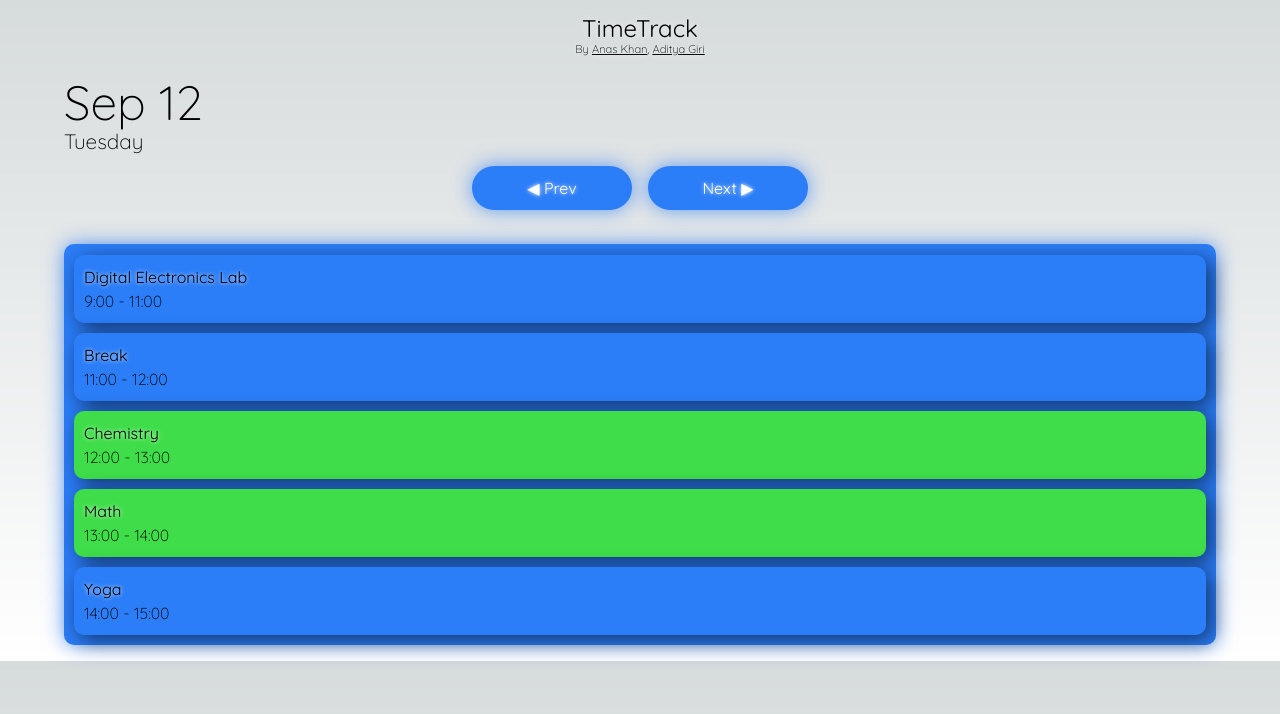
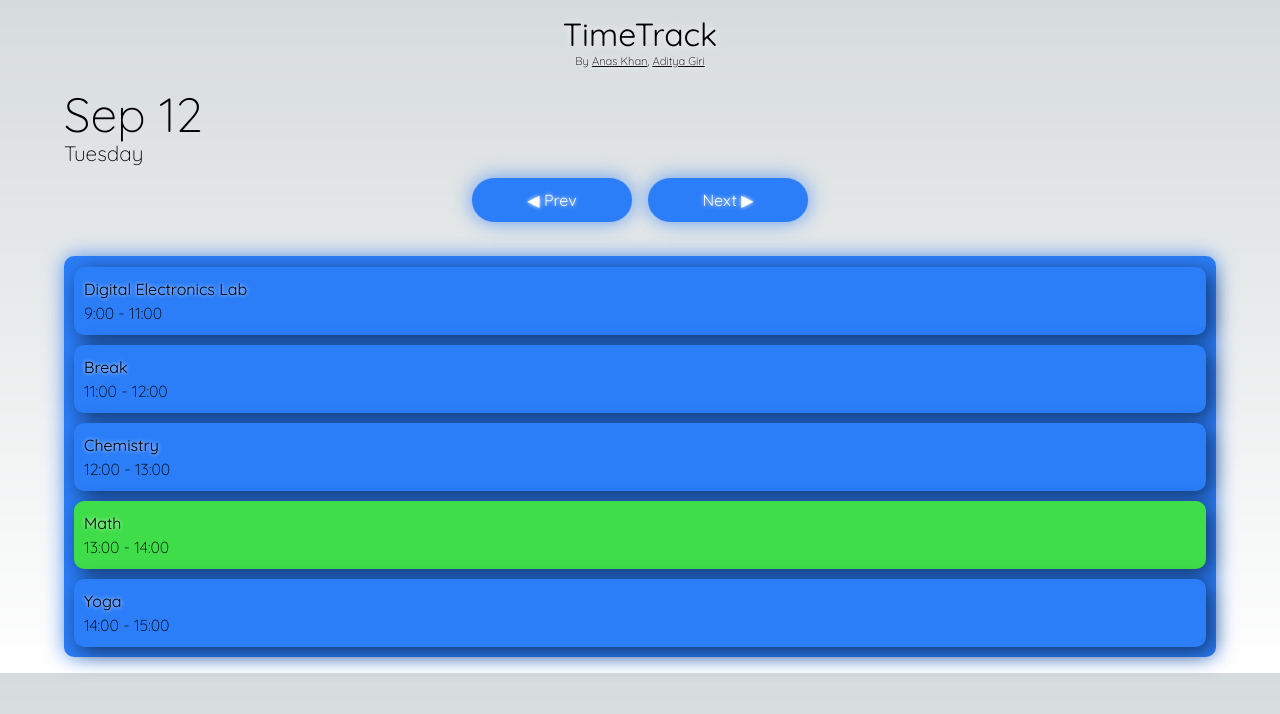
Before and after one commit to Xyncross1111/timetrack, a Next.js app: page / in a window 1280 px wide. Shown: the top 714 px of the page. Built offline with nearby package versions, Linux system fonts and the light colour scheme.

Commit message:
add functionality to switch date with schedule

```diff
--- a/app/class/class.tsx
+++ b/app/class/class.tsx
@@ -6,19 +6,28 @@ interface classProps {
     name: string;
     timeStart: string;
     timeEnd: string;
+
+    date: Date;
 }
 const Class: FC<classProps> = (props: classProps) => {
 
     let className = `class - ${props.key} classes`;
 
-    const time = new Date();
-    const hour = time.getHours();
+    const date = new Date();
+    let hour = date.getHours();
+    const min = date.getMinutes();
 
-    if(hour >= parseInt(props.timeStart) && hour <= parseInt(props.timeEnd)) {
+    hour += min / 60;
+
+    const timeStart = parseInt(props.timeStart);
+    const timeEnd = parseInt(props.timeEnd);
+
+    if(hour >= timeStart && hour < timeEnd && props.date.getDate() === date.getDate()) {
         className += " active";
     }
     return (
         <div className={className}>
+            {/*<p>start: {parseInt(props.timeStart)} curr: {hour} end: {parseInt(props.timeEnd)}</p>*/}
             <h2>{props.name}</h2>
             <p>{props.timeStart} - {props.timeEnd}</p>
         </div>
--- a/app/datetime/datetime.tsx
+++ b/app/datetime/datetime.tsx
@@ -1,7 +1,11 @@
 import "./datetime.css"
+import {FC} from "react";
 
-const Datetime = () => {
-    const date = new Date();
+interface datetimeProps {
+    date: Date;
+}
+const Datetime:FC<datetimeProps> = (props: datetimeProps) => {
+    const date = props.date;
 
     const month = date.toLocaleDateString('en-us', { month: "short" });
     const day = date.toLocaleDateString('en-us', { weekday: "long" });
--- a/app/globals.css
+++ b/app/globals.css
@@ -22,6 +22,10 @@ h1{
   font-size: 1.5rem;
   font-family: QuicksandRegular, "Roboto Light", sans-serif;
   text-shadow: 0px 0px 10px #ffffff;
+}
+
+.title {
+  font-size: 2rem;
 }
 
 .info {
--- a/app/page.tsx
+++ b/app/page.tsx
@@ -7,48 +7,55 @@ import data from "../db/classlist.json";
 
 export default function Home() {
 
-    const date = new Date();
-    const [day, setDay] = useState(date.getDay())
+    let currDate: Date = new Date();
 
-    const classList = data[day].classes;
+    const [date, setDate] = useState(currDate);
+    const [weekDay, setWeekDay] = useState(currDate.getDay())
+
+    const classList = data[weekDay];
     const [classes, setClasses] = useState(classList);
 
     const getClasses = (day: number) => {
-        const classList = data[day].classes;
+        const classList = data[day];
         setClasses(classList);
     }
 
     const handleNext = () => {
 
-        let currDay = day
+        date.setDate(date.getDate() + 1);
 
-        if(day === 6) currDay = 0;
+        let currDay = weekDay
+
+        if(weekDay === 6) currDay = 0;
         else currDay++;
         getClasses(currDay);
 
-        setDay(currDay);
+        setWeekDay(currDay);
     }
 
     const handlePrev = () => {
 
-        let currDay = day;
+        // @ts-ignore
+        date.setDate(date.getDate() - 1);
 
-        if(day === 0) currDay = 6;
+        let currDay = weekDay;
+
+        if(weekDay === 0) currDay = 6;
         else currDay--;
         getClasses(currDay);
 
-        setDay(currDay);
+        setWeekDay(currDay);
     }
 
 
 
     return (
       <>
-          <h1>TimeTrack</h1>
+          <h1 className={"title"}>TimeTrack</h1>
           <h2 className={"info"}>By <a href="https://www.linkedin.com/in/anasmkhan/" target="_blank">Anas Khan</a>, <a href="https://www.linkedin.com/in/adityagiri3600/" target="_blank">Aditya Giri</a></h2>
-          <Datetime/>
+          <Datetime date={date}/>
           <Navigate handlePrev={handlePrev} handleNext={handleNext} />
-          <Schedule classes={classes} />
+          <Schedule classes={classes.classes} day={classes.day} date={date} />
       </>
   )
 }
--- a/app/schedule/schedule.tsx
+++ b/app/schedule/schedule.tsx
@@ -1,17 +1,24 @@
 import Class from "@/app/class/class";
 import "./schedule.css";
+import {FC} from "react";
 
-const Schedule = (props: any) => {
+
+interface scheduleProps {
+    classes: any;
+    day: string;
+    date: Date;
+}
+const Schedule: FC<scheduleProps> = (props: scheduleProps) => {
 
     const classes = props.classes;
 
     if(classes.length === 0) return (
-        <h1>There are no classes for today.</h1>
+        <h1>There are no classes on {props.day}.</h1>
     )
 
     const classList = classes.map((classItem: any) => {
         return (
-            <Class key={"class"} {...classItem} />
+            <Class key={"class"} {...classItem} date={props.date}/>
         )
     });
 
@@ -20,8 +27,6 @@ const Schedule = (props: any) => {
             {classList}
         </div>
     );
-
-
 }
 
 export default Schedule;
--- a/db/classlist.json
+++ b/db/classlist.json
@@ -95,12 +95,6 @@
           "timeEnd" : "13:00"
         },
         {
-          "key" : "5",
-          "name" : "Sports",
-          "timeStart" : "13:00",
-          "timeEnd" : "15:00"
-        },
-        {
           "key" : "6",
           "name" : "Library",
           "timeStart" : "15:00",
@@ -111,6 +105,12 @@
     {
       "day" : "thursday",
       "classes" : [
+        {
+          "key" : "5",
+          "name" : "Sports",
+          "timeStart" : "7:30",
+          "timeEnd" : "9:30"
+        },
         {
           "key" : "1",
           "name" : "PPS Lab",
@@ -127,13 +127,13 @@
           "key" : "3",
           "name" : "Break",
           "timeStart" : "13:00",
-          "timeEnd" : "12:00"
+          "timeEnd" : "14:00"
         },
         {
           "key" : "4",
           "name" : "PPS",
-          "timeStart" : "12:00",
-          "timeEnd" : "13:00"
+          "timeStart" : "14:00",
+          "timeEnd" : "15:00"
         }
       ]
     },
```
Also changed, not shown: 1 other file (tests, documents, lock files or other folders).
